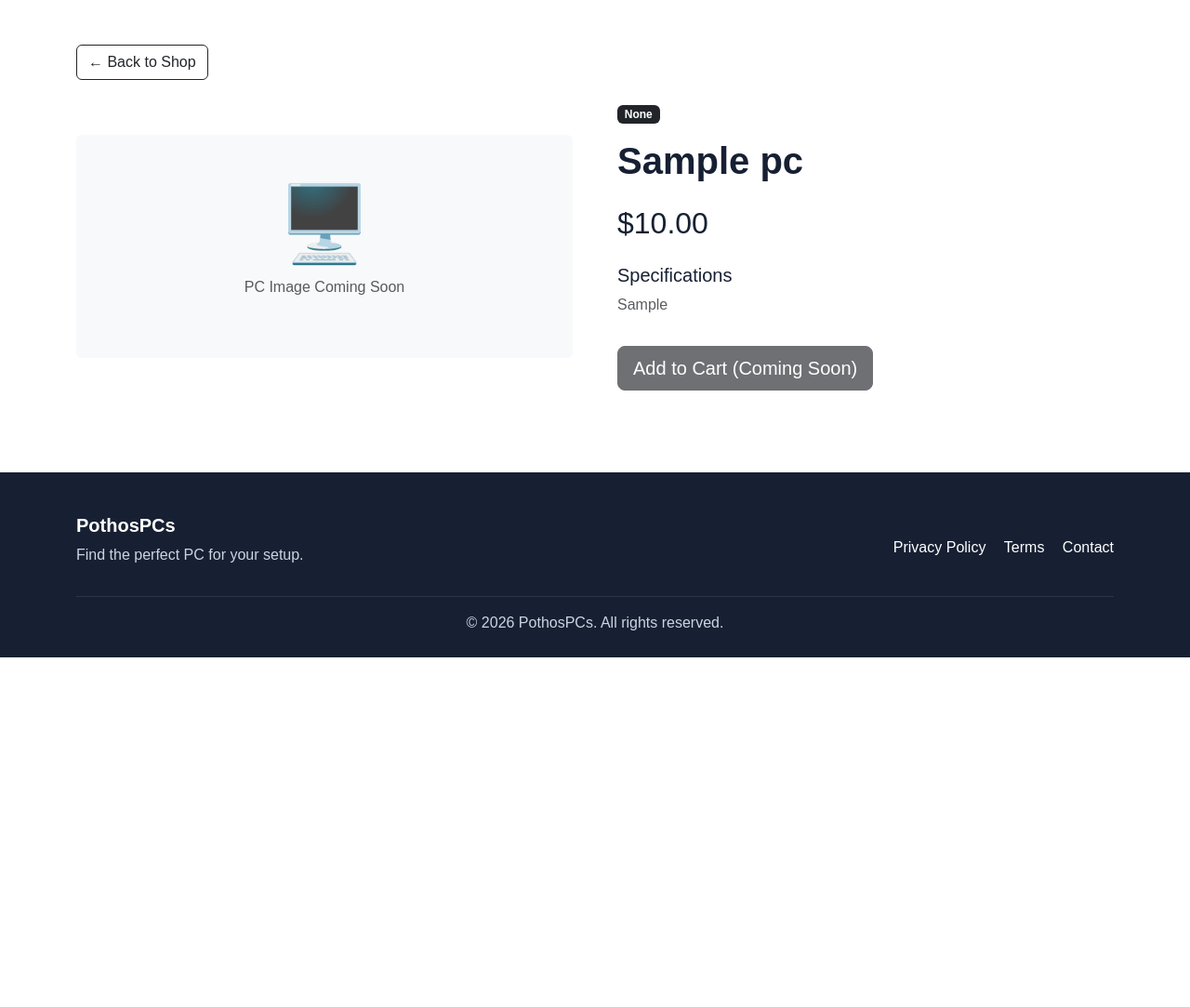
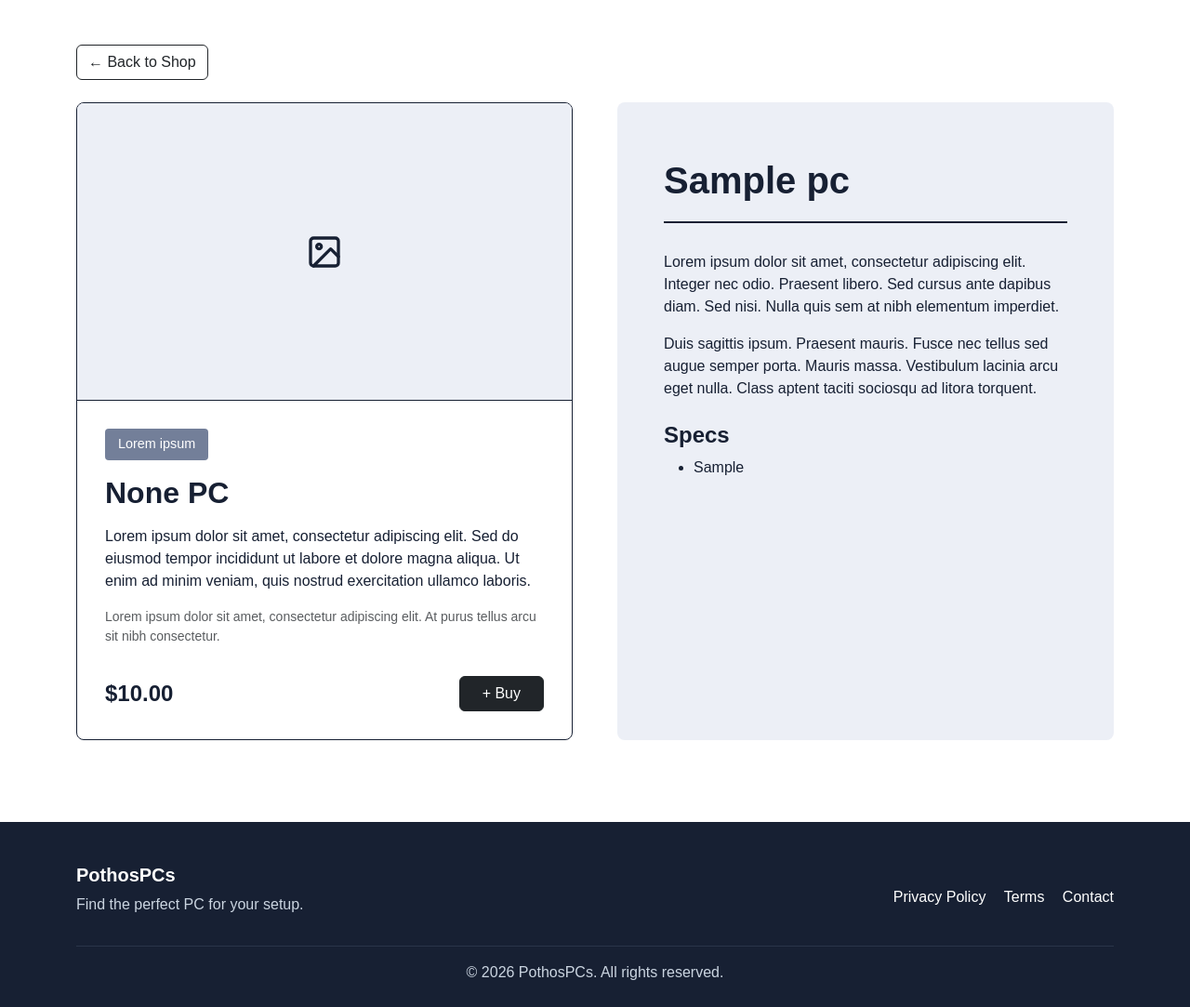
Before and after one commit to DoxaCam/PothosPCs, a Flask app: page /shop/1 in a window 1280 px wide. Shown: the part 73-1156 px from the top of the page at 93% size. Before the commit the page ends 780 px from the top, so only its background shows below. Run offline with Flask 3, Linux system fonts and the light colour scheme; tables that the repository leaves empty or names only in its code hold one stand-in row (values such as "Sample post").

Commit message:
Build PC product page from wireframe
Two-column layout: a product card (image placeholder, type heading,
description, price and Buy button) and an info panel (model name,
description, specs list). "View PC" on the home page now links here.
Description, tag and image are placeholders until the PC table gets
the columns for them.

Co-Authored-By: Claude Opus 5.5 <noreply@anthropic.com>

```diff
--- a/static/css/style.css
+++ b/static/css/style.css
@@ -57,6 +57,54 @@ body {
 }
 
 
+/* PRODUCT PAGE */
+.product-card {
+    border: 1px solid #172033;
+    border-radius: 8px;
+    overflow: hidden;
+}
+
+.product-image {
+    height: 320px;
+    background-color: #eceff6;
+    border-bottom: 1px solid #172033;
+    display: flex;
+    align-items: center;
+    justify-content: center;
+    color: #172033;
+}
+
+.product-card-body {
+    padding: 30px;
+}
+
+.product-tag {
+    align-self: flex-start;
+    background-color: #737f99;
+    color: #ffffff;
+    padding: 6px 14px;
+    border-radius: 4px;
+    font-size: 0.9rem;
+}
+
+.product-price {
+    font-size: 1.5rem;
+    font-weight: bold;
+}
+
+.product-info {
+    background-color: #eceff6;
+    border-radius: 8px;
+    padding: 60px 50px;
+}
+
+.product-rule {
+    border-top: 2px solid #172033;
+    opacity: 1;
+    margin: 20px 0 30px;
+}
+
+
 /* FOOTER */
 .site-footer {
     background-color: #172033;
--- a/templates/index.html
+++ b/templates/index.html
@@ -76,7 +76,7 @@
 
                         <h5>${{ "%.2f"|format(pc.price) }}</h5>
 
-                        <a href="#" class="btn btn-dark">
+                        <a href="{{ url_for('products.pc_details', pc_id=pc.pc_ID) }}" class="btn btn-dark">
                             View PC
                         </a>
                     </div>
--- a/templates/pc_details.html
+++ b/templates/pc_details.html
@@ -11,39 +11,92 @@
         &larr; Back to Shop
     </a>
 
-    <div class="row g-5 align-items-center">
+    <div class="row g-5">
 
-        <div class="col-md-6">
-            <div class="bg-light rounded p-5 text-center">
-                <h1 class="display-1">🖥️</h1>
-                <p class="text-muted">PC Image Coming Soon</p>
+        <!-- PRODUCT CARD -->
+        <div class="col-lg-6">
+            <div class="product-card h-100 d-flex flex-column">
+
+                <div class="product-image">
+                    <svg width="40" height="40" viewBox="0 0 24 24" fill="none"
+                         stroke="currentColor" stroke-width="2"
+                         stroke-linecap="round" stroke-linejoin="round">
+                        <rect x="3" y="3" width="18" height="18" rx="2"></rect>
+                        <circle cx="8.5" cy="8.5" r="1.5"></circle>
+                        <path d="M21 15l-5-5L5 21"></path>
+                    </svg>
+                </div>
+
+                <div class="product-card-body d-flex flex-column flex-grow-1">
+
+                    <span class="product-tag mb-3">
+                        Lorem ipsum
+                    </span>
+
+                    <h2 class="fw-bold mb-3">
+                        {{ pc.type }} PC
+                    </h2>
+
+                    <p>
+                        Lorem ipsum dolor sit amet, consectetur adipiscing elit.
+                        Sed do eiusmod tempor incididunt ut labore et dolore
+                        magna aliqua. Ut enim ad minim veniam, quis nostrud
+                        exercitation ullamco laboris.
+                    </p>
+
+                    <p class="text-muted small">
+                        Lorem ipsum dolor sit amet, consectetur adipiscing elit.
+                        At purus tellus arcu sit nibh consectetur.
+                    </p>
+
+                    <div class="d-flex justify-content-between align-items-center mt-auto pt-3">
+
+                        <span class="product-price">
+                            ${{ "%.2f"|format(pc.price) }}
+                        </span>
+
+                        <button type="button" class="btn btn-dark px-4">
+                            + Buy
+                        </button>
+
+                    </div>
+
+                </div>
+
             </div>
         </div>
 
-        <div class="col-md-6">
+        <!-- PRODUCT INFO -->
+        <div class="col-lg-6">
+            <div class="product-info h-100">
 
-            <span class="badge bg-dark mb-3">
-                {{ pc.type }}
-            </span>
+                <h1 class="fw-bold">
+                    {{ pc.model_name }}
+                </h1>
 
-            <h1 class="fw-bold">
-                {{ pc.model_name }}
-            </h1>
+                <hr class="product-rule">
 
-            <h2 class="my-4">
-                ${{ "%.2f"|format(pc.price) }}
-            </h2>
+                <p>
+                    Lorem ipsum dolor sit amet, consectetur adipiscing elit.
+                    Integer nec odio. Praesent libero. Sed cursus ante dapibus
+                    diam. Sed nisi. Nulla quis sem at nibh elementum imperdiet.
+                </p>
 
-            <h5>Specifications</h5>
+                <p>
+                    Duis sagittis ipsum. Praesent mauris. Fusce nec tellus sed
+                    augue semper porta. Mauris massa. Vestibulum lacinia arcu
+                    eget nulla. Class aptent taciti sociosqu ad litora torquent.
+                </p>
 
-            <p class="text-muted">
-                {{ pc.specs }}
-            </p>
+                <h4 class="fw-bold mt-4">Specs</h4>
 
-            <button class="btn btn-dark btn-lg mt-3" disabled>
-                Add to Cart (Coming Soon)
-            </button>
+                <ul>
+                    {% for spec in pc.specs.split(",") %}
+                    <li>{{ spec.strip() }}</li>
+                    {% endfor %}
+                </ul>
 
+            </div>
         </div>
 
     </div>
```
